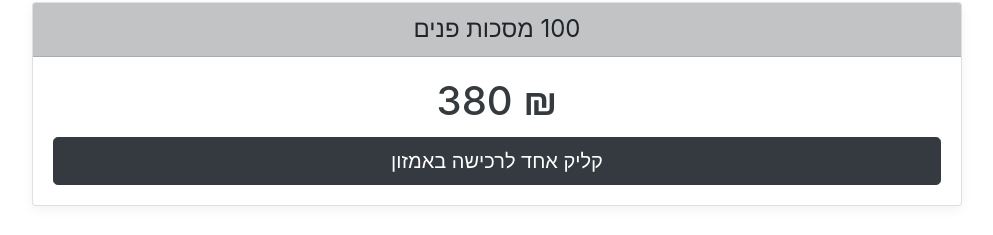
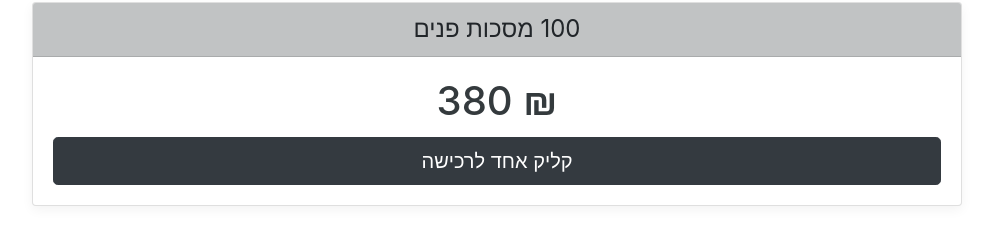
Before and after one commit to shaviteem/facemasks, a plain HTML site: page index.html in a window 1280 px wide. Shown: the part 499-734 px from the top of the page, without its empty margins (143-1136 px from the left). Drawn offline with nearby package versions, Linux system fonts and the light colour scheme.

Commit message:
removing amazon

```diff
--- a/index.html
+++ b/index.html
@@ -123,7 +123,7 @@
           <div class="card-body">
             <h1 class="card-title pricing-card-title"><small class="text-muted"></small>&#8362; 380</h1>
             <a href="#">
-              <button type="button" class="btn btn-lg btn-block btn-dark button-to-amazon">קליק אחד לרכישה באמזון</button>
+              <button type="button" class="btn btn-lg btn-block btn-dark button-to-amazon">קליק אחד לרכישה</button>
             </a>
           </div>
         </div>
```
